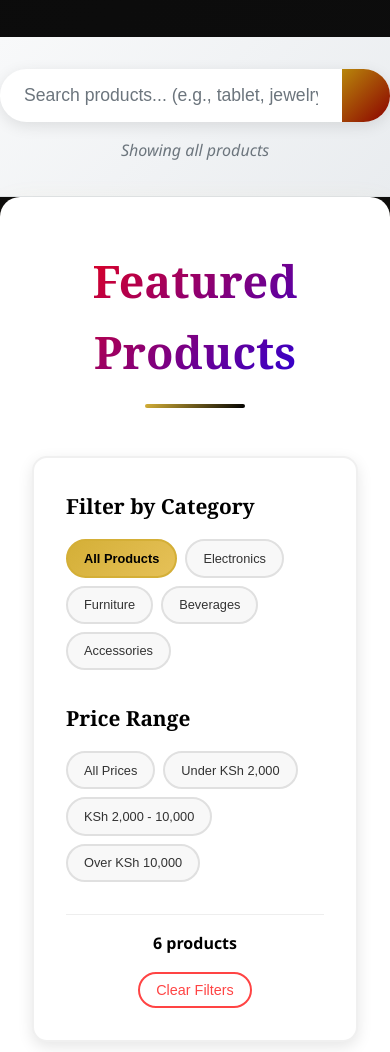
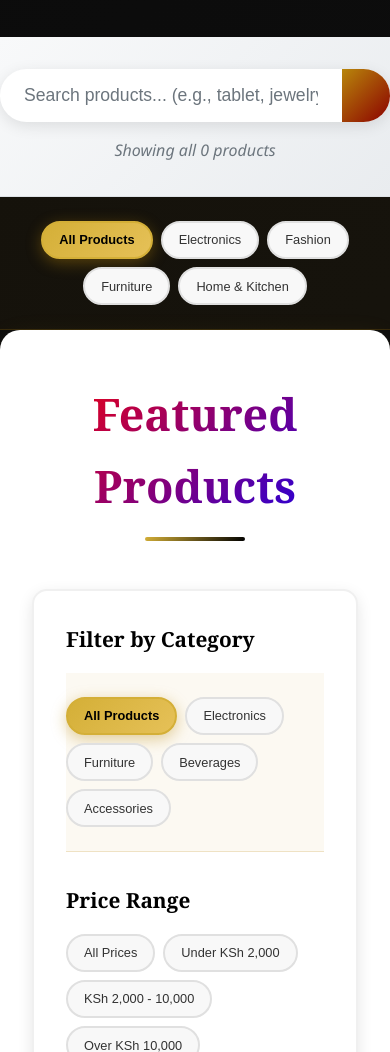
Before and after one commit to De-punisher/e-commerce-integration, a plain HTML site: page index.html in a window 390 px wide. Shown: the part 920-1972 px from the top of the page. Drawn offline with Linux system fonts and the light colour scheme; some icons are missing.

Commit message:
FEAT: Add category filter buttons with active states and animations

```diff
--- a/css/styles.css
+++ b/css/styles.css
@@ -185,6 +185,59 @@ nav {
     margin-top: 1rem;
     color: #6c757d;
     font-style: italic;
+}
+/* Category Filter Styles */
+.category-filters {
+    padding: 1.5rem 0;
+    background: rgba(184, 134, 11, 0.05);
+    border-bottom: 1px solid rgba(184, 134, 11, 0.2);
+}
+
+.filter-buttons {
+    display: flex;
+    justify-content: center;
+    flex-wrap: wrap;
+    gap: 0.8rem;
+    max-width: 800px;
+    margin: 0 auto;
+}
+
+.filter-btn {
+    padding: 0.8rem 1.5rem;
+    background: white;
+    border: 2px solid #b8860b;
+    border-radius: 25px;
+    color: #b8860b;
+    font-weight: 600;
+    cursor: pointer;
+    transition: all 0.3s ease;
+    font-size: 0.9rem;
+}
+
+.filter-btn:hover {
+    background: #b8860b;
+    color: white;
+    transform: translateY(-2px);
+    box-shadow: 0 4px 12px rgba(184, 134, 11, 0.3);
+}
+
+.filter-btn.active {
+    background: linear-gradient(135deg, #b8860b, #8b0000);
+    color: white;
+    border-color: #8b0000;
+    box-shadow: 0 4px 15px rgba(184, 134, 11, 0.4);
+}
+
+/* Responsive filters */
+@media (max-width: 768px) {
+    .filter-buttons {
+        gap: 0.5rem;
+    }
+
+    .filter-btn {
+        padding: 0.6rem 1.2rem;
+        font-size: 0.85rem;
+    }
 }
 
 /* Search highlight effect */
--- a/index.html
+++ b/index.html
@@ -62,6 +62,18 @@
         </div>
         <div class="search-results-info">
             <span id="resultsCount">Showing all products</span>
+        </div>
+    </div>
+</section>
+<!-- Category Filters -->
+<section class="category-filters">
+    <div class="container">
+        <div class="filter-buttons">
+            <button class="filter-btn active" data-category="all">All Products</button>
+            <button class="filter-btn" data-category="electronics">Electronics</button>
+            <button class="filter-btn" data-category="fashion">Fashion</button>
+            <button class="filter-btn" data-category="furniture">Furniture</button>
+            <button class="filter-btn" data-category="home">Home & Kitchen</button>
         </div>
     </div>
 </section>
--- a/js/script.js
+++ b/js/script.js
@@ -265,7 +265,87 @@ function updateCart() {
             cartItems.appendChild(cartItem);
         });
     }
+    // Category Filter Functionality
+function initializeCategoryFilters() {
+    const filterButtons = document.querySelectorAll('.filter-btn');
+    const products = document.querySelectorAll('.product');
 
+    function filterProducts(category) {
+        products.forEach(product => {
+            const productCategory = product.dataset.category;
+
+            if (category === 'all' || productCategory === category) {
+                product.style.display = 'block';
+                product.classList.add('highlight');
+                setTimeout(() => product.classList.remove('highlight'), 500);
+            } else {
+                product.style.display = 'none';
+            }
+        });
+
+        // Update results count
+        const visibleCount = document.querySelectorAll('.product[style="display: block"]').length;
+        const resultsCount = document.getElementById('resultsCount');
+        if (resultsCount) {
+            if (category === 'all') {
+                resultsCount.textContent = `Showing all ${visibleCount} products`;
+            } else {
+                resultsCount.textContent = `Showing ${visibleCount} ${category} product${visibleCount !== 1 ? 's' : ''}`;
+            }
+        }
+
+        // Update active button
+        filterButtons.forEach(btn => {
+            btn.classList.remove('active');
+            if (btn.dataset.category === category) {
+                btn.classList.add('active');
+            }
+        });
+    }
+
+    // Add click events to filter buttons
+    filterButtons.forEach(button => {
+        button.addEventListener('click', () => {
+            const category = button.dataset.category;
+            filterProducts(category);
+        });
+    });
+
+    // Initialize with all products showing
+    filterProducts('all');
+
+    console.log('Category filters initialized');
+}
+
+// Update your existing search to work with filters
+function updateSearchWithFilters() {
+    const searchInput = document.getElementById('searchInput');
+    const filterButtons = document.querySelectorAll('.filter-btn');
+
+    // When searching, reset to "all" filter
+    searchInput.addEventListener('input', () => {
+        filterButtons.forEach(btn => {
+            if (btn.dataset.category === 'all') {
+                btn.classList.add('active');
+            } else {
+                btn.classList.remove('active');
+            }
+        });
+    });
+}
+// Update your existing initializeSearch function or add this:
+function initializeAllFeatures() {
+    initializeSearch();
+    initializeCategoryFilters();
+    updateSearchWithFilters();
+}
+
+// Replace your existing DOMContentLoaded listener with:
+if (document.readyState === 'loading') {
+    document.addEventListener('DOMContentLoaded', initializeAllFeatures);
+} else {
+    initializeAllFeatures();
+}
     // Update total and count
     if (cartTotal) {
         cartTotal.textContent = cart.reduce((sum, item) => sum + (item.price * item.quantity), 0);
```
